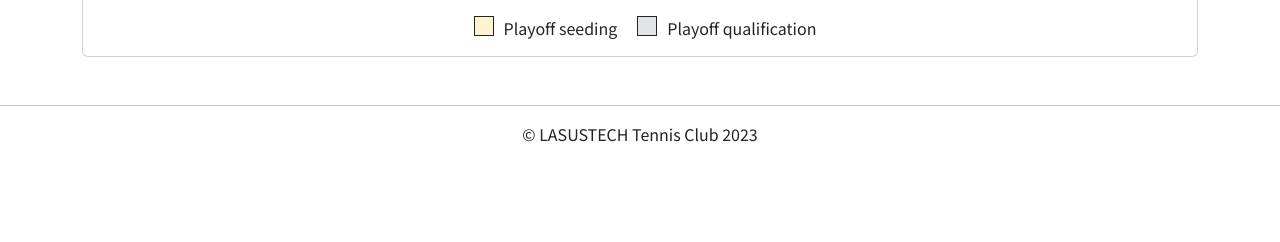
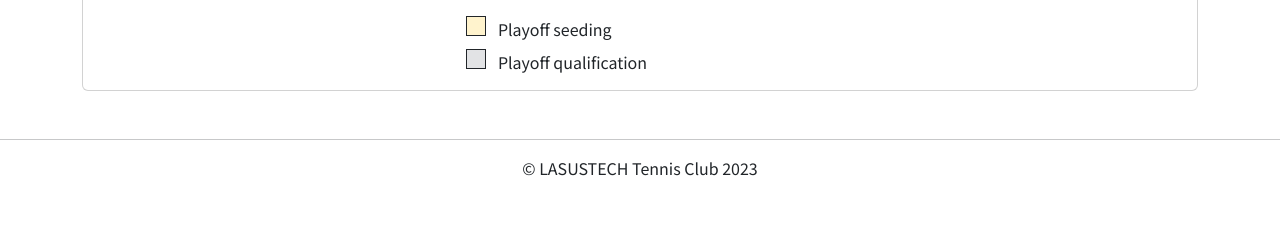
Before and after one commit to eeman7/Lasustech-tennis-club, a Flask app: page /ladder-games in a window 1280 px wide. Shown: the part 204-446 px from the top of the page. Run offline with Flask 3, Linux system fonts and the light colour scheme; data that the repository does not hold is empty; some libraries are stand-ins or nearby versions; some web fonts are replaced.

Commit message:
Nineteenth Commit

```diff
--- a/static/css/styles.css
+++ b/static/css/styles.css
@@ -179,6 +179,7 @@ input[type=number] {
     width: 20px;
     height: 20px;
     border: 1px solid;
+    display: inline-block !important;
 }
 
 .green-square {
@@ -225,12 +226,12 @@ input[type=number] {
 
 @media (max-width: 767px) {
   h1 {
-    font-size: 4rem !important;
+    font-size: 3rem !important;
     padding-top: 25% !important;
   }
 
   .tennis-ball {
-    height: 4rem;
+    height: 3rem;
   }
 
   .message {
--- a/templates/ladder-games.html
+++ b/templates/ladder-games.html
@@ -137,13 +137,18 @@
                 {% endfor %}
               </tbody>
             </table>
-            <ul class="nav justify-content-center mb-3">
-              <li class="nav-item"><div class="square green-square"></div></li>
-              <li class="nav-item"><span class="info">Playoff seeding</span></li>
-              <li class="nav-item"></li>
-              <li class="nav-item"><div class="square blue-square"></div></li>
-              <li class="nav-item"><span class="info">Playoff qualification</span></li>
-            </ul>
+            <div class="row justify-content-center mb-2">
+              <div class="col-lg-4 text-start">
+                <div class="square green-square me-2"></div>
+                <span class="info">Playoff seeding</span>
+              </div>
+            </div>
+            <div class="row justify-content-center mb-3">
+              <div class="col-lg-4 text-start">
+                <div class="square blue-square me-2"></div>
+                <span class="info">Playoff qualification</span>
+              </div>
+            </div>
           </div>
         </div>
         <div class="" id="games" data-tab-info>
@@ -151,7 +156,7 @@
             <h4 class="week mt-3">Week {{ weeks[i].number }} ({{ weeks[i].first_saturday }})</h4>
             <div class="row container mx-1">
               {% for j in range(no_of_matches[i]) %}
-                <div class="col-lg-3 col-md-4 col-6 my-2">
+                <div class="col-lg-3 col-md-6 my-2">
                   {% if not weeks[i].matches[j].is_challenge %}
                     <div class="card container">
                       {% if players_in_matches[i][j] == 4 %}
--- a/templates/match-form.html
+++ b/templates/match-form.html
@@ -2,6 +2,7 @@
 <html lang="en" dir="ltr">
   <head>
     <meta charset="utf-8">
+    <meta name="viewport" content="width=device-width, initial-scale=1">
     <title>LASUSTENNIS CLUB</title>
 
     <!-- CSS -->
```
